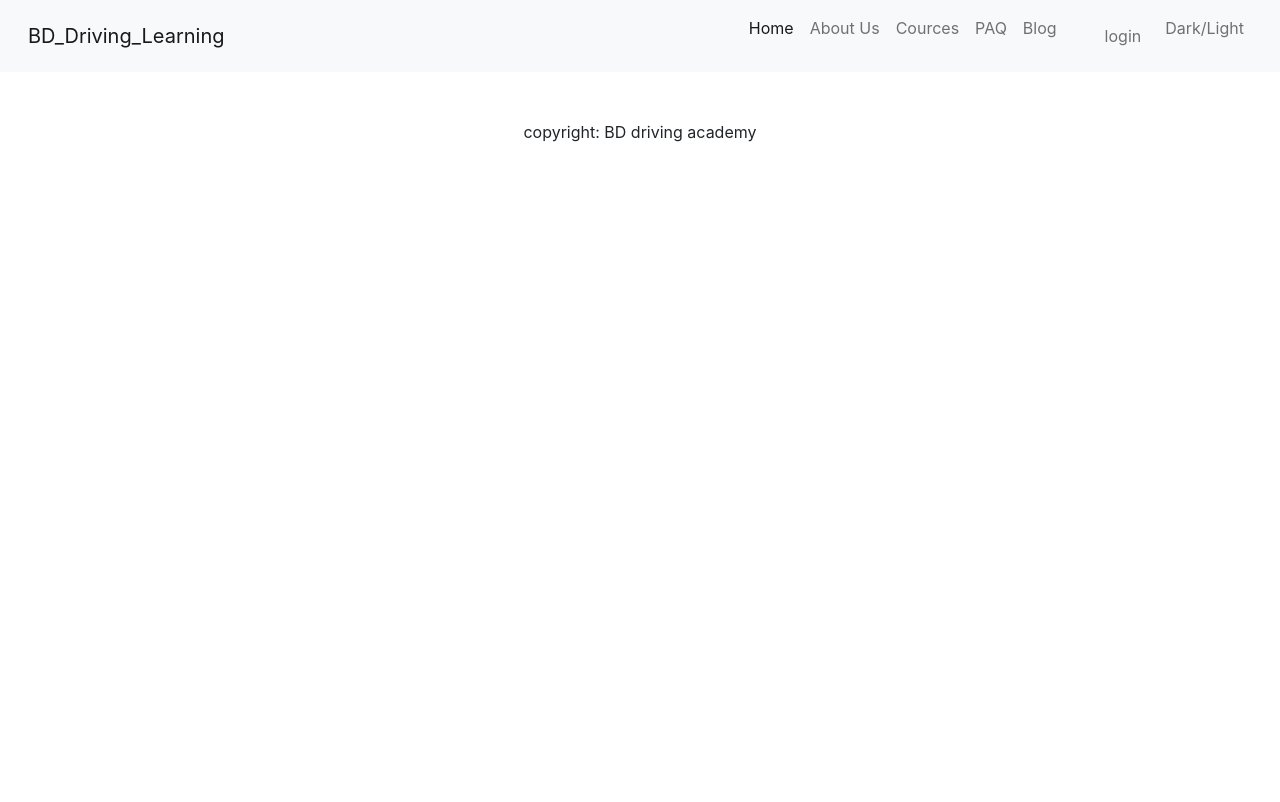
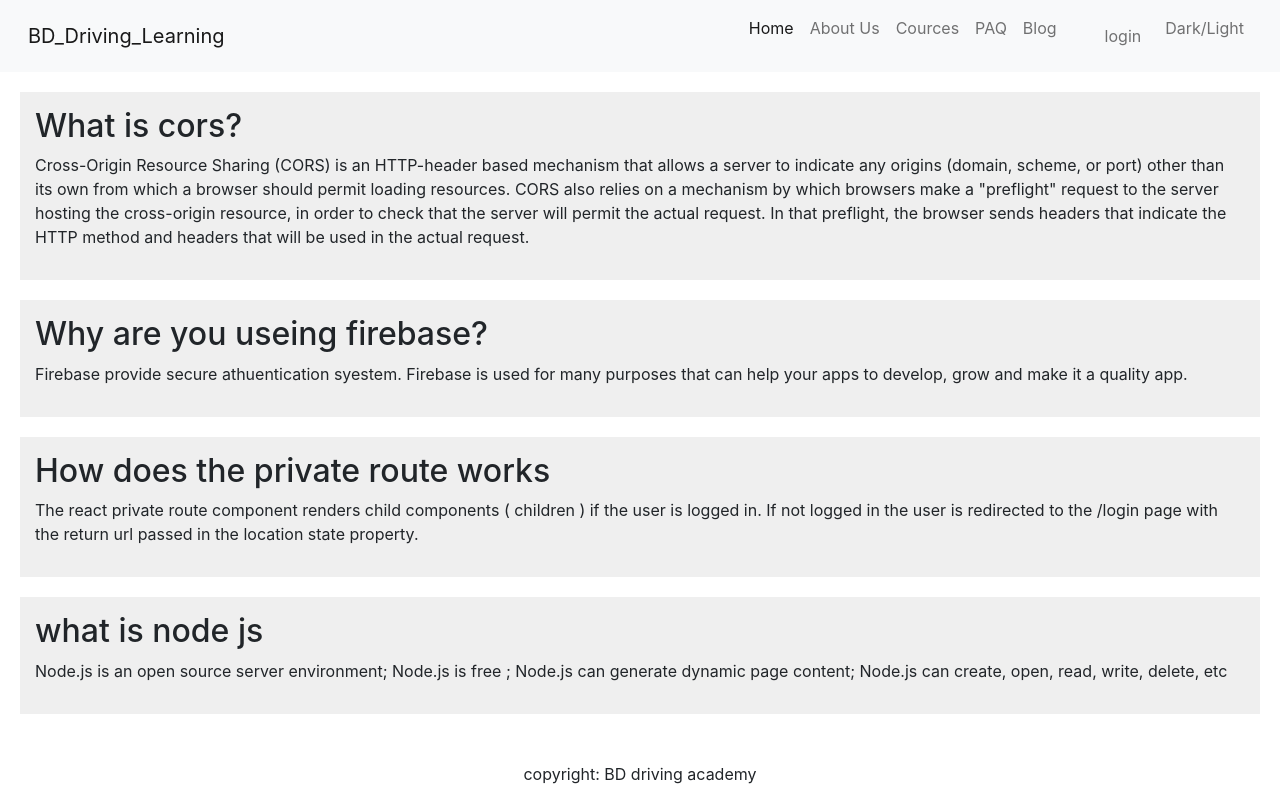
Before and after one commit to mahadi215/bd-driving-academy-client-side, a React (Create React App) app: page /blog in a window 1280 px wide. Built offline with nearby package versions, Linux system fonts and the light colour scheme; no server answers.

Commit message:
added booking page

```diff
--- a/src/components/booking/Booking.js
+++ b/src/components/booking/Booking.js
@@ -1,9 +1,18 @@
 import React from 'react';
+import { useLoaderData } from 'react-router-dom';
 
 const Booking = () => {
+    const bookCourse = useLoaderData()
+    const {title,id,price} = bookCourse;
     return (
         <div>
-
+            <div className="card m-auto mt-5" style={{width: '18rem'}}>
+  <div className="card-body bg-warning text-center text-dark">
+    <h5 className="card-title">Course name: {title} <br /> Course id: {id}</h5>
+    <p className="card-text">price: {price}</p>
+    <button className="btn btn-primary">Confirm</button>
+  </div>
+</div>
         </div>
     );
 };
--- a/src/components/courseDetails/CourseDetails.js
+++ b/src/components/courseDetails/CourseDetails.js
@@ -15,7 +15,7 @@ const CourseDetails = () => {
                         <h3>Price: {singleCourse.price}</h3>
                     <p className="card-text "> {singleCourse.des} </p>
 
-                    <Link className="btn btn-warning fw-bold">Book</Link>
+                    <Link to={`/booking/${singleCourse.id}`} className="btn btn-warning fw-bold">Book</Link>
                 </div>
             </div>
         </div>
--- a/src/components/pages/blog/Blog.css
+++ b/src/components/pages/blog/Blog.css
@@ -0,0 +1,5 @@
+.q-box{
+    margin: 20px;
+    padding: 15px;
+    background-color: #efefef;
+}
--- a/src/components/pages/blog/Blog.js
+++ b/src/components/pages/blog/Blog.js
@@ -1,9 +1,29 @@
 import React from 'react';
+import './Blog.css'
 
 const Blog = () => {
     return (
         <div>
+            <div className='q-box'>
+                <h2>What is cors?</h2>
+                <p> Cross-Origin Resource Sharing (CORS) is an HTTP-header based mechanism that allows a server to indicate any origins (domain, scheme, or port) other than its own from which a browser should permit loading resources. CORS also relies on a mechanism by which browsers make a "preflight" request to the server hosting the cross-origin resource, in order to check that the server will permit the actual request. In that preflight, the browser sends headers that indicate the HTTP method and headers that will be used in the actual request.</p>
 
+            </div>
+            <div className='q-box'>
+                <h2> Why are you useing firebase?</h2>
+                <p>Firebase provide secure athuentication syestem. Firebase is used for many purposes that can help your apps to develop, grow and make it a quality app. </p>
+
+            </div>
+            <div className='q-box'>
+                <h2>How does the private route works</h2>
+                <p>The react private route component renders child components ( children ) if the user is logged in. If not logged in the user is redirected to the /login page with the return url passed in the location state property.</p>
+
+                <p></p>
+            </div>
+            <div className='q-box'>
+                <h2>what is node js</h2>
+                <p>Node.js is an open source server environment; Node.js is free ; Node.js can generate dynamic page content; Node.js can create, open, read, write, delete, etc</p>
+            </div>
         </div>
     );
 };
--- a/src/components/pages/leftSideNav/LeftNav.js
+++ b/src/components/pages/leftSideNav/LeftNav.js
@@ -7,7 +7,7 @@ const LeftNav = () => {
     const [categories, setCategories] = useState([]);
 
     useEffect(() => {
-        fetch('http://localhost:5000/course-categories')
+        fetch('https://educational-app-server.vercel.app/course-categories')
             .then(res => res.json())
             .then(data => setCategories(data))
     }, [])
--- a/src/components/routers/Routers.js
+++ b/src/components/routers/Routers.js
@@ -9,6 +9,7 @@ import Login from "../login/login/Login";
 import Register from "../login/register/Register";
 import CourseDetails from "../courseDetails/CourseDetails";
 import PrivateRout from "../PrivateRoute/PrivateRout";
+import Booking from "../booking/Booking";
 
 
 
@@ -27,7 +28,7 @@ export const routus = createBrowserRouter([
             },
             {
                 path:'/cources/:id',
-                loader:({params}) => fetch(`http://localhost:5000/categorie/${params.id}`),
+                loader:({params}) => fetch(`https://educational-app-server.vercel.app/categorie/${params.id}`),
                 element:<Cources></Cources>
             },
             {
@@ -50,8 +51,13 @@ export const routus = createBrowserRouter([
             {
                 path: '/courseDetails/:id',
                 element:<PrivateRout><CourseDetails></CourseDetails></PrivateRout>,
-                loader: ({params}) => fetch(`http://localhost:5000/s-cources/${params.id}`)
+                loader: ({params}) => fetch(`https://educational-app-server.vercel.app/s-cources/${params.id}`)
 
+            },
+            {
+                path: '/booking/:id',
+                element: <Booking></Booking>,
+                loader: ({params}) => fetch(`https://educational-app-server.vercel.app/s-cources/${params.id}`)
             }
         ]
     }
```
